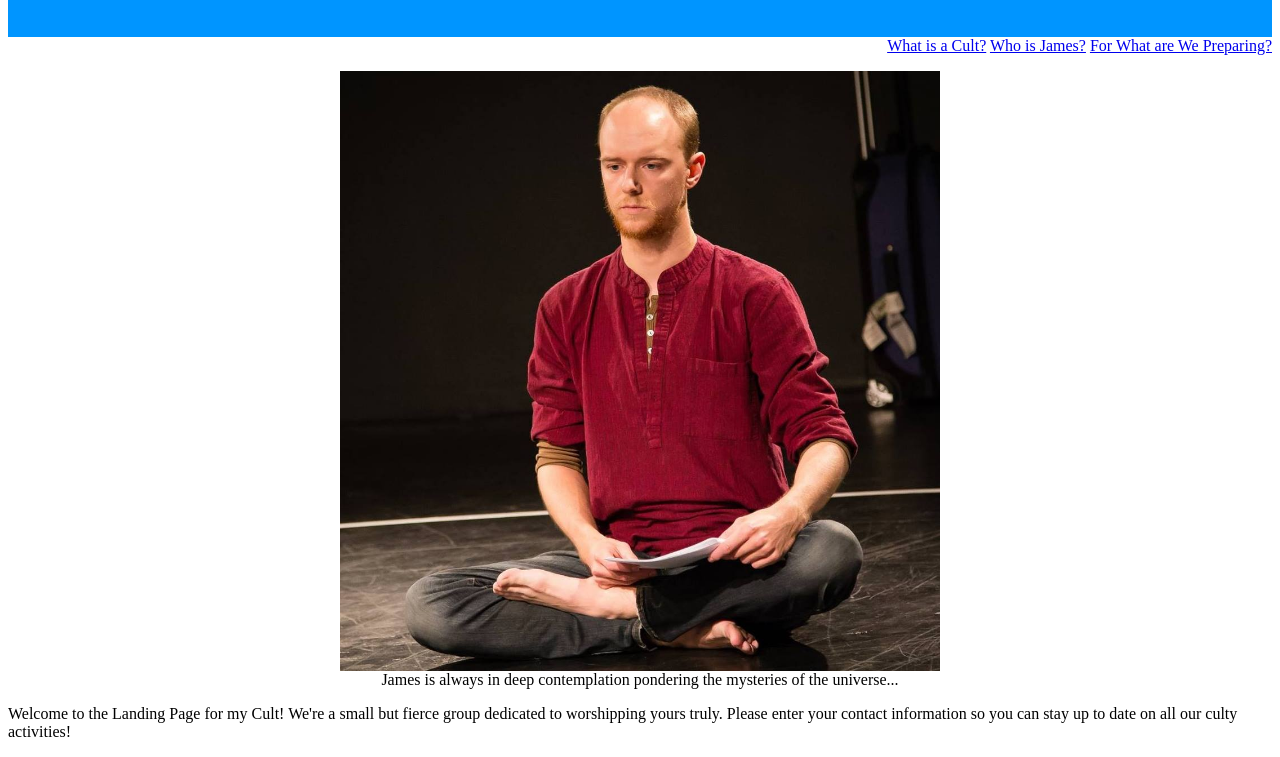
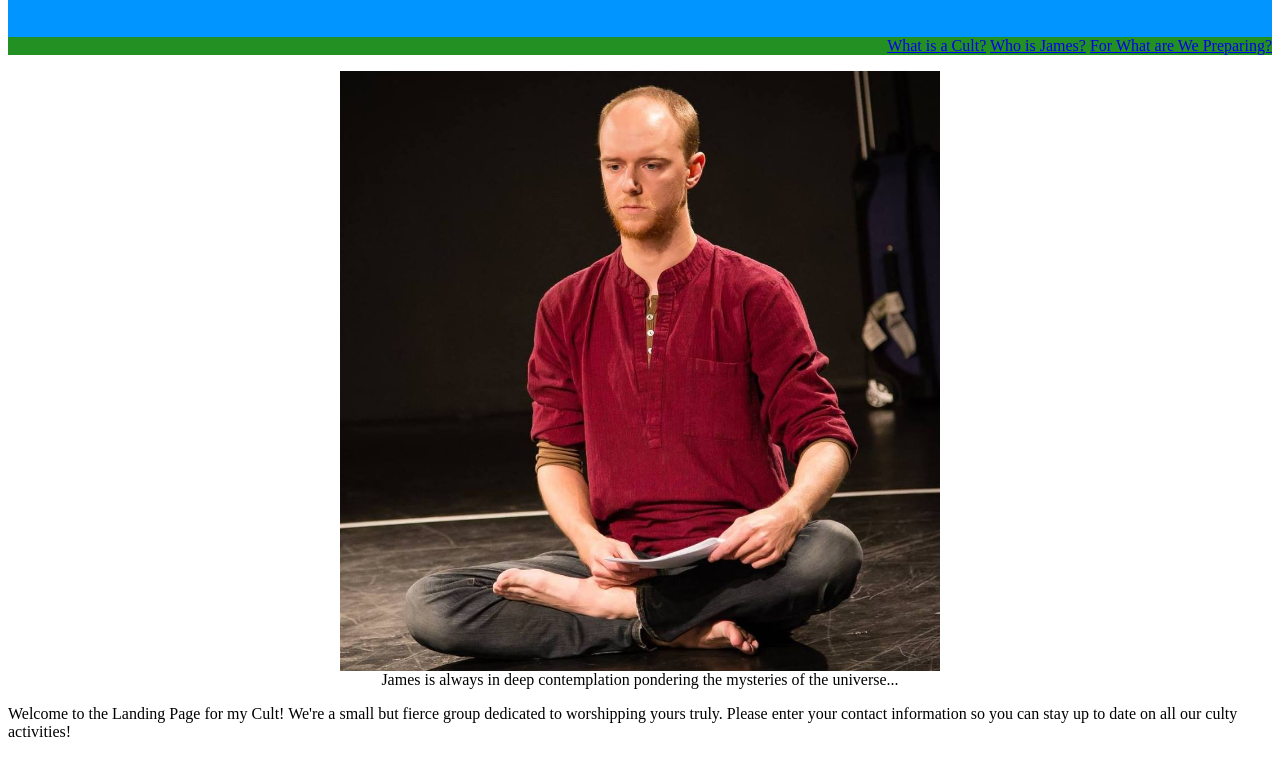
Before and after one commit to Majexs/Mini_Project, a plain HTML site: page index.html in a window 1280 px wide. Shown: the part 111-868 px from the top of the page. Drawn offline with Linux system fonts and the light colour scheme.

```diff
--- a/style.css
+++ b/style.css
@@ -11,6 +11,7 @@
 
 nav {
     text-align: right;
+    background-color: rgb(34, 144, 34);
 }
 
 figure {
```
